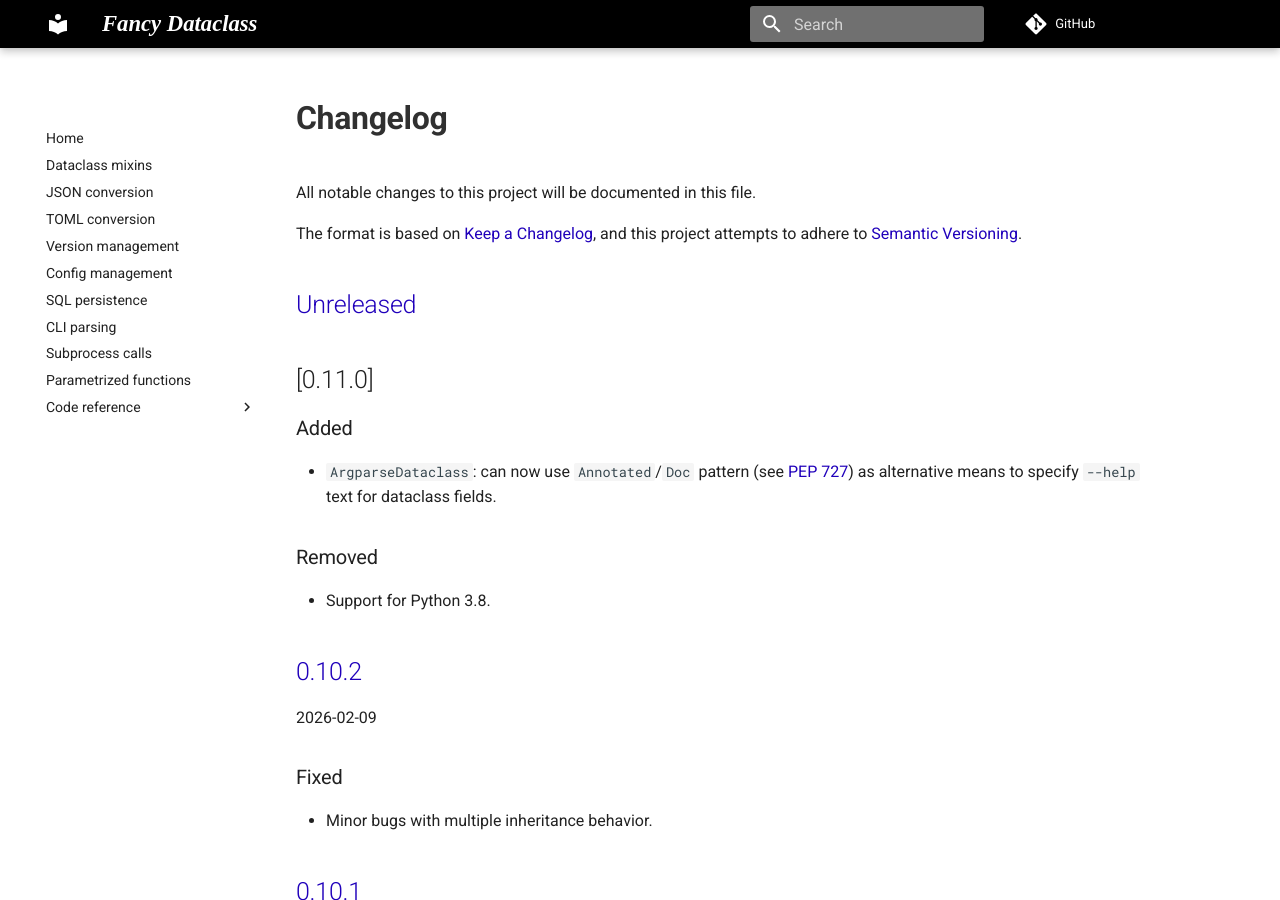
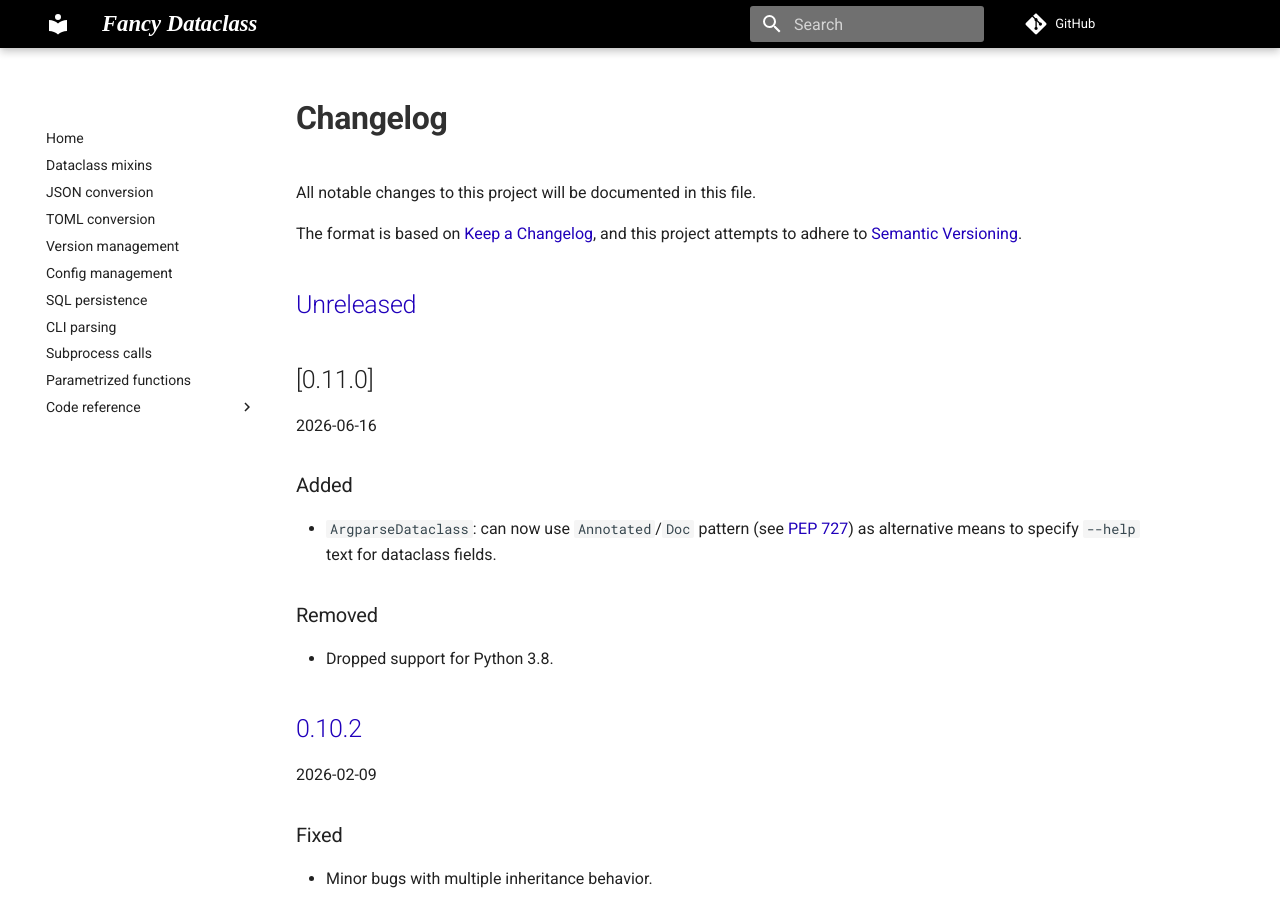
Before and after one commit to jeremander/fancy-dataclass, an MkDocs documentation site: the page built from docs/CHANGELOG.md, in a window 1280 px wide and 900 px high. Built offline with MkDocs 1.6.1 and Material for MkDocs 9.7.7, drawn with Linux system fonts in a browser that asks for light colours; comment, search, counter and statistics services are not loaded.

```diff
--- a/docs/CHANGELOG.md
+++ b/docs/CHANGELOG.md
@@ -18,13 +18,15 @@ Types of changes:
 
 ## [0.11.0]
 
+2026-06-16
+
 ### Added
 
 - `ArgparseDataclass`: can now use `Annotated`/`Doc` pattern (see [PEP 727](https://peps.python.org/pep-0727/)) as alternative means to specify `--help` text for dataclass fields.
 
 ### Removed
 
-- Support for Python 3.8.
+- Dropped support for Python 3.8.
 
 ## [0.10.2]
 
```
Also changed, not shown: 1 other file.
